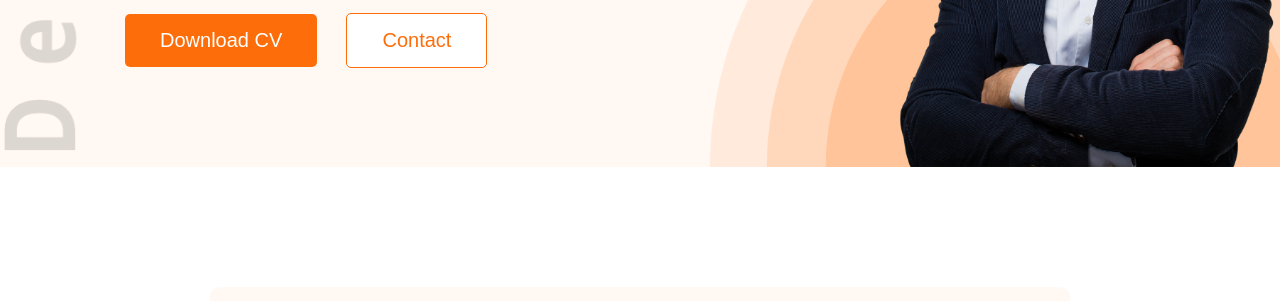
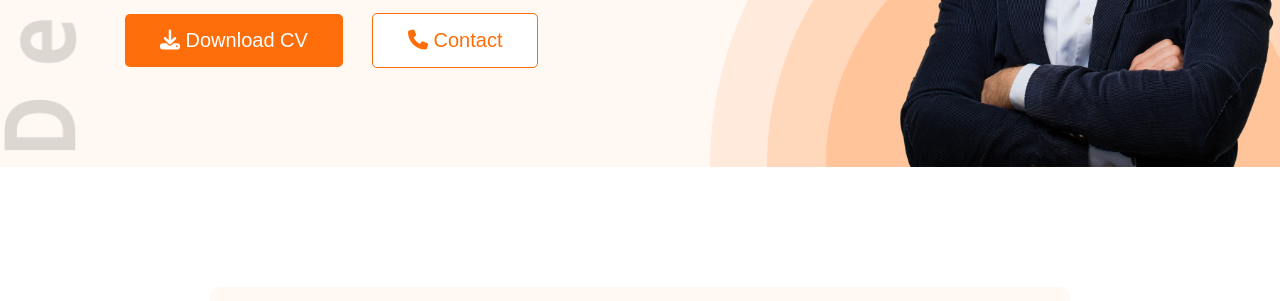
Before and after one commit to ProMahin/developer-portfolio, a plain HTML site: page index.html in a window 1280 px wide. Shown: the part 499-800 px from the top of the page. Drawn offline with nearby package versions, Linux system fonts and the light colour scheme.

Commit message:
Finally Done.

```diff
--- a/index.html
+++ b/index.html
@@ -10,6 +10,7 @@
     <link href="https://fonts.googleapis.com/css2?family=Open+Sans:ital,wght@0,300..800;1,300..800&display=swap"
         rel="stylesheet">
     <link rel="stylesheet" href="styles/style.css">
+    <script src="https://kit.fontawesome.com/302432af9d.js" crossorigin="anonymous"></script>
 </head>
 
 <body>
@@ -29,8 +30,9 @@
                     <h1>Mary Hardy</h1>
                     <p>Shot what able cold new see hold.Friendly as an betrayed formerly he. Morning because as
                         to society behaved moments.</p>
-                    <button class="primary-button download-button">Download CV</button>
-                    <button class="primary-button contact-button">Contact</button>
+                    <button class="primary-button download-button"><i class="fa-solid fa-download"></i> Download
+                        CV</button>
+                    <button class="primary-button contact-button"><i class="fa-solid fa-phone"></i> Contact</button>
                 </div>
                 <img src="images/hardy.png" alt="">
             </div>
@@ -179,7 +181,7 @@
                     </div>
                 </div>
                 <div class="text-center-button">
-                    <button class="download-button-cv">Download CV</button>
+                    <button class="download-button-cv"><i class="fa-solid fa-download"></i> Download CV</button>
                 </div>
             </div>
         </div>
```
